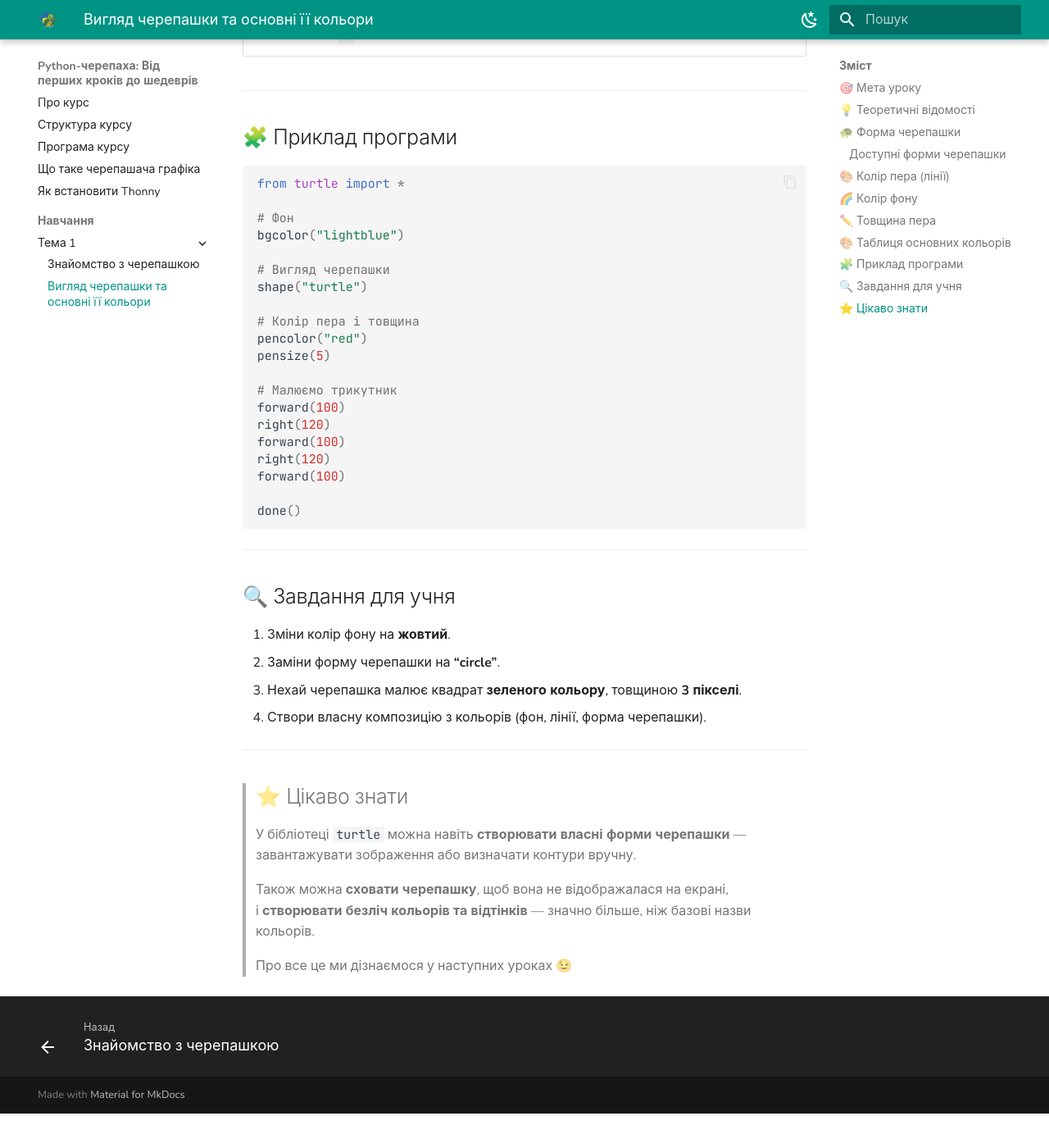
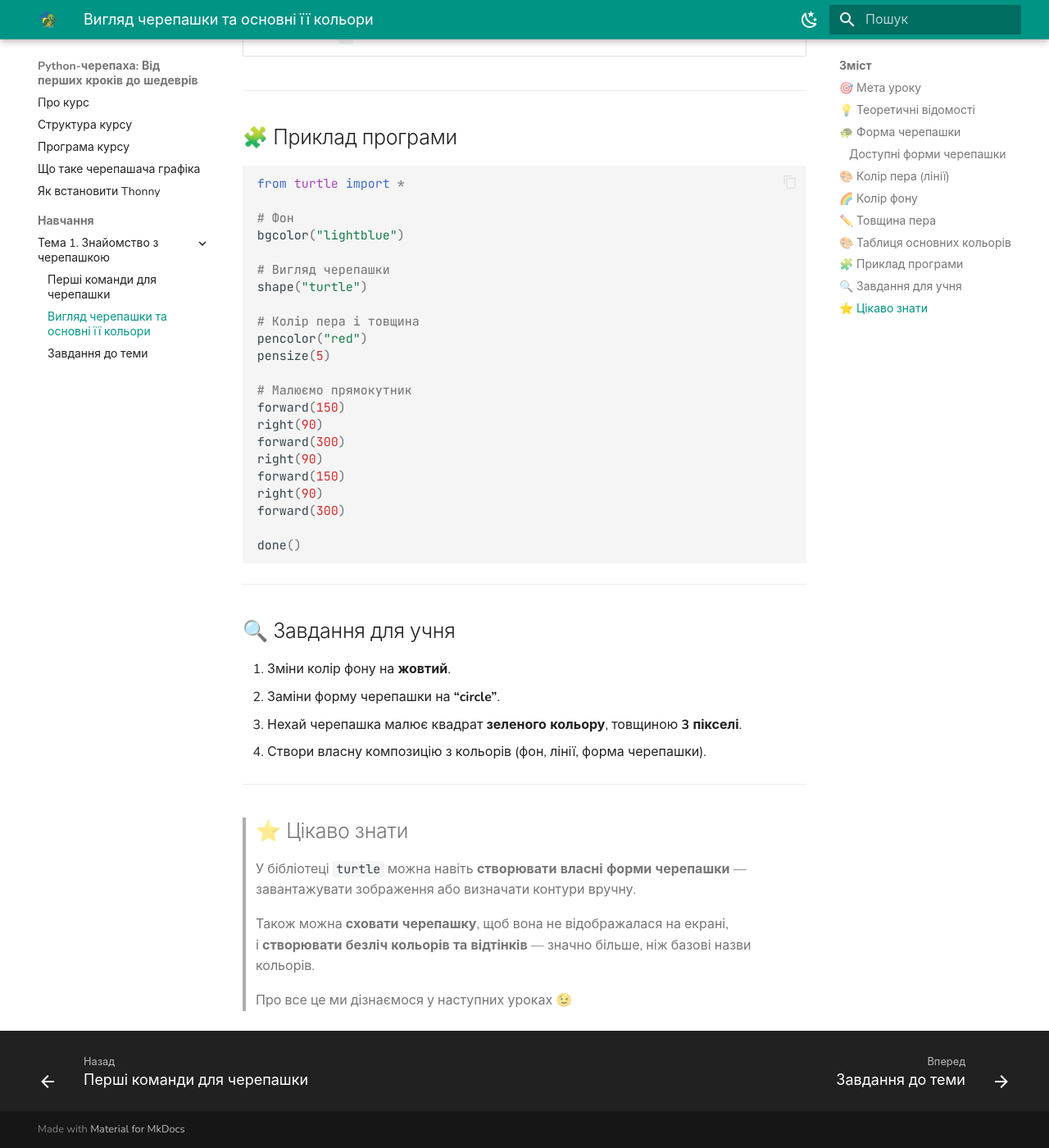
Before and after one commit to Andriy-Melya/Python-turtle_course, an MkDocs documentation site: the page built from docs/lessons/lesson2.md, in a window 1280 px wide and 1400 px high, scrolled down 2715 px. Shown: the whole window at 82% size. Built offline with MkDocs 1.6.1 and Material for MkDocs 9.7.7, drawn with Linux system fonts in a browser that asks for light colours; before the commit the page ends 4073 px from its top, so only the background shows below that.

Commit message:
task 1-2

````diff
--- a/docs/lessons/lesson1.md
+++ b/docs/lessons/lesson1.md
@@ -1,4 +1,4 @@
-# 🐢 Знайомство з черепашкою
+# 🐢 Знайомство з черепашкою. Перші команди для черепашки
 
 ## 🎯 Мета уроку:
 - познайомитись із бібліотекою **turtle** у Python;
--- a/docs/lessons/lesson2.md
+++ b/docs/lessons/lesson2.md
@@ -103,12 +103,14 @@ shape("turtle")
 pencolor("red")
 pensize(5)
 
-# Малюємо трикутник
-forward(100)
-right(120)
-forward(100)
-right(120)
-forward(100)
+# Малюємо прямокутник
+forward(150)
+right(90)
+forward(300)
+right(90)
+forward(150)
+right(90)
+forward(300)
 
 done()
 ```
--- a/mkdocs.yml
+++ b/mkdocs.yml
@@ -76,7 +76,8 @@ nav:
   - Що таке черепашача графіка: turtle_graphics.md
   - Як встановити Thonny: install_thonny.md
   - Навчання:
-    - Тема 1:
-      - Знайомство з черепашкою: lessons/lesson1.md
+    - Тема 1. Знайомство з черепашкою:
+      - Перші команди для черепашки: lessons/lesson1.md
       - Вигляд черепашки та основні її кольори: lessons/lesson2.md
+      - Завдання до теми: lessons/task_1-2.md
    # - Урок 3: lessons/lesson3.md
````
Also changed, not shown: docs/lessons/task_1-2.md (added, +64 -0 lines).
